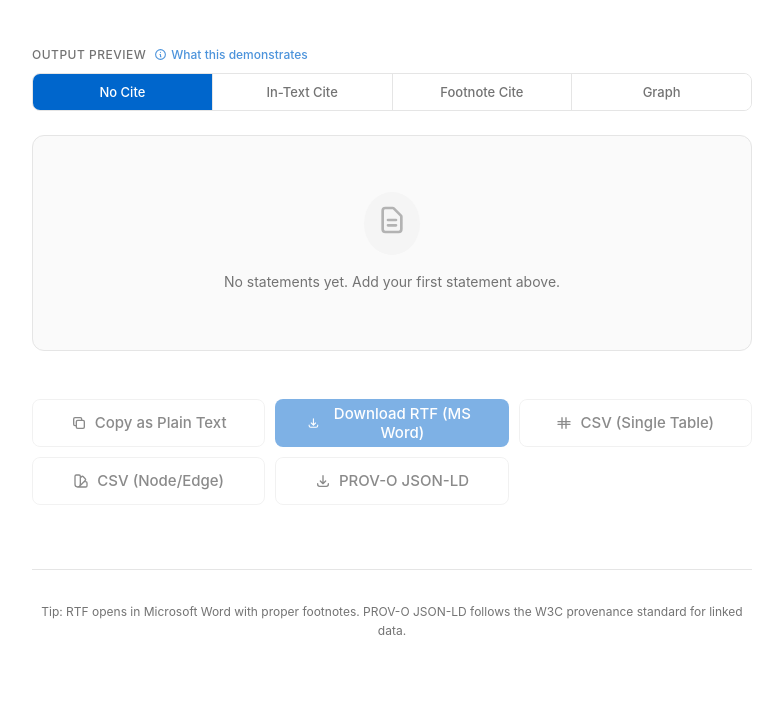
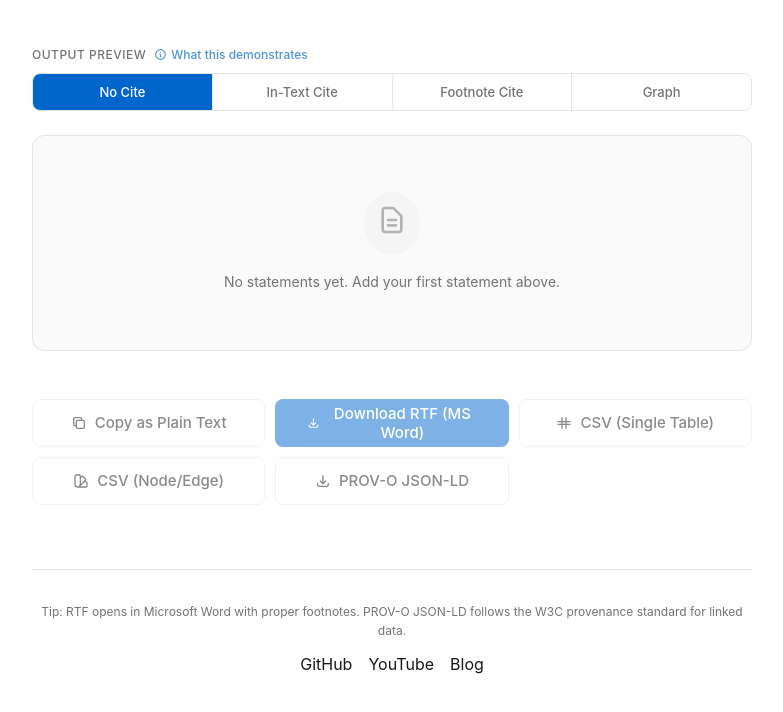
Before and after one commit to OpenResearchCommunicationSystem/Proof-of-Concept-Data-to-Plain-Language-Clip-Board, a plain HTML site: page index.html in a window 1280 px wide. Shown: the part 774-1486 px from the top of the page, without its empty margins (248-1031 px from the left). Drawn offline with Linux system fonts and the light colour scheme.

Commit message:
Update index.html

```diff
--- a/index.html
+++ b/index.html
@@ -1190,6 +1190,11 @@
           Tip: RTF opens in Microsoft Word with proper footnotes. PROV-O
           JSON-LD follows the W3C provenance standard for linked data.
         </p>
+        <div style="margin-top: 12px; display: flex; gap: 16px; justify-content: center; flex-wrap: wrap;">
+          <a href="https://github.com/OpenResearchCommunicationSystem" target="_blank" rel="noopener noreferrer" style="color: var(--text-secondary); text-decoration: none;" data-testid="link-github">GitHub</a>
+          <a href="https://www.youtube.com/channel/UC0hlqOtxWemIo7AIR0KkCfg" target="_blank" rel="noopener noreferrer" style="color: var(--text-secondary); text-decoration: none;" data-testid="link-youtube">YouTube</a>
+          <a href="https://publish.obsidian.md/openresearchcommunicationssystem/index" target="_blank" rel="noopener noreferrer" style="color: var(--text-secondary); text-decoration: none;" data-testid="link-blog">Blog</a>
+        </div>
       </footer>
     </div>
 
```
